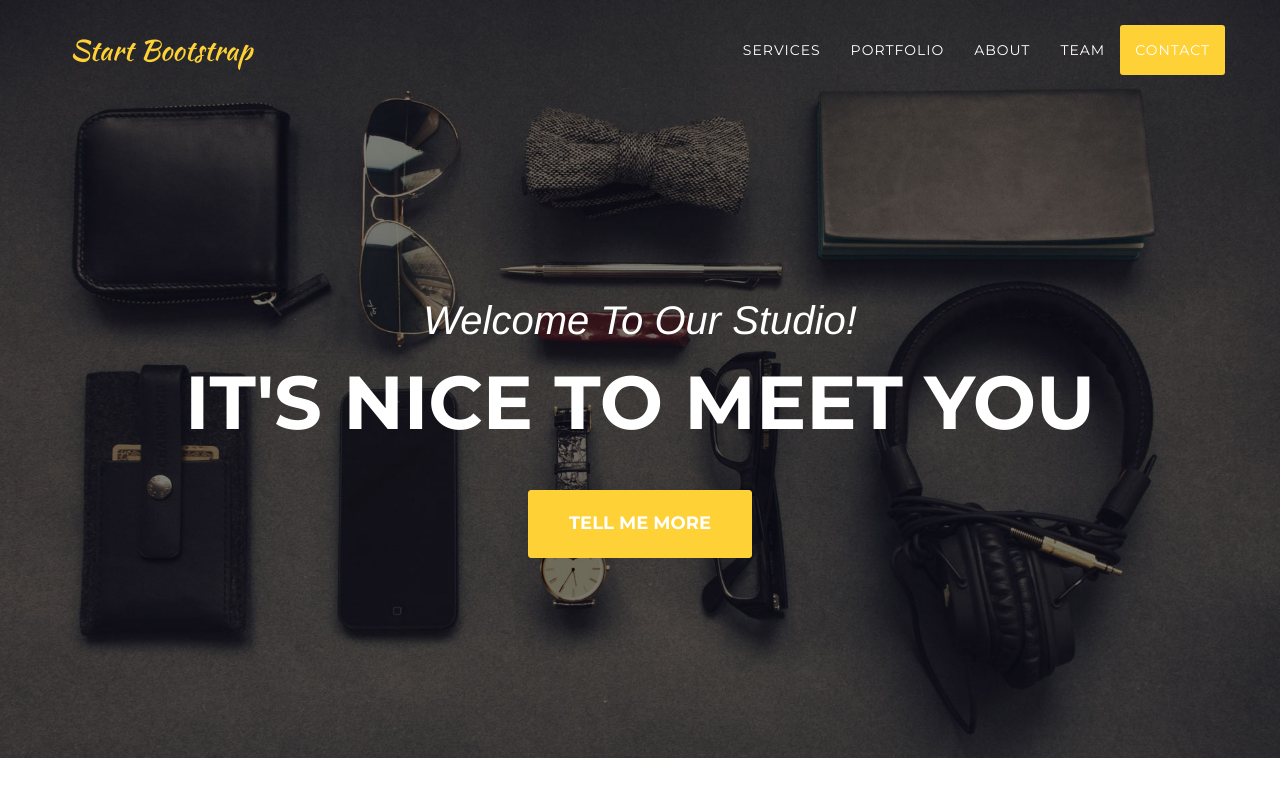
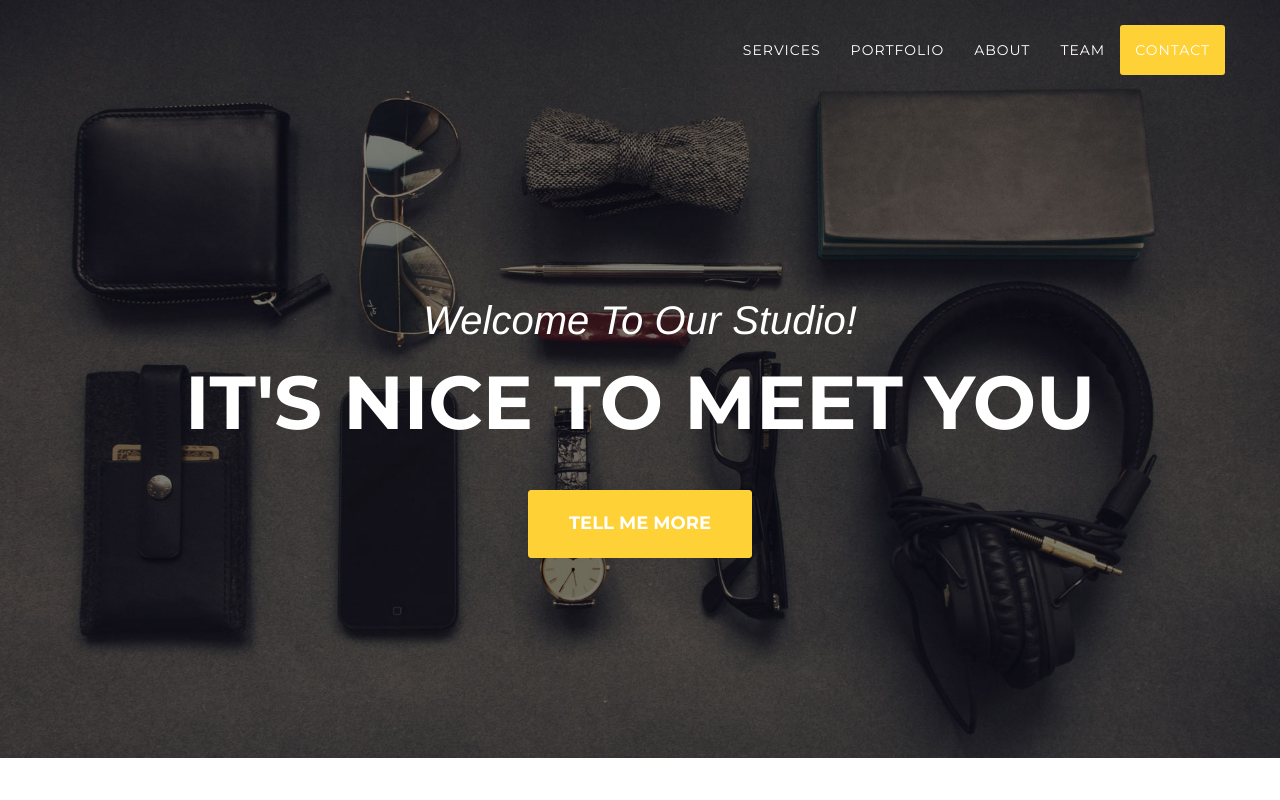
Before and after one commit to brandtoliver/brandtoliver.github.io, a website: page index.html in a window 1280 px wide. Shown: the top 800 px of the page. Drawn offline with nearby package versions, Linux system fonts and the light colour scheme; a web font is replaced by a local one.

Commit message:
deleting “start bootstrap”

```diff
--- a/index.html
+++ b/index.html
@@ -43,7 +43,6 @@
                 <button type="button" class="navbar-toggle" data-toggle="collapse" data-target="#bs-example-navbar-collapse-1">
                     <span class="sr-only">Toggle navigation</span> Menu <i class="fa fa-bars"></i>
                 </button>
-                <a class="navbar-brand page-scroll" href="#page-top">Start Bootstrap</a>
             </div>
 
             <!-- Collect the nav links, forms, and other content for toggling -->
```
